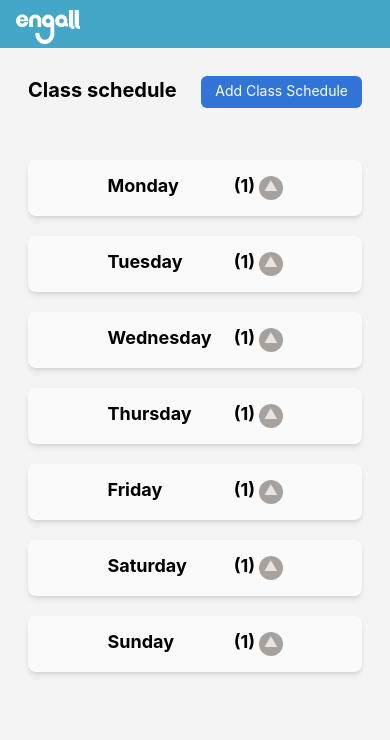
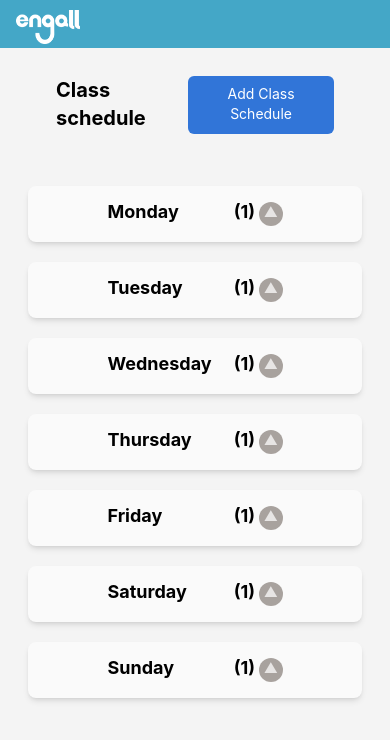
Before and after one commit to devMarco14/Engall_Schedule, a React (Create React App) app: page / in a window 390 px wide. Shown: the top 740 px of the page. Built offline with nearby package versions, Linux system fonts and the light colour scheme; data requests are answered from the project's data file.

Commit message:
#12 chore : 미디어 쿼리 조정

```diff
--- a/src/pages/schedulePage/SchedulePage.tsx
+++ b/src/pages/schedulePage/SchedulePage.tsx
@@ -35,11 +35,11 @@ function SchedulePage() {
 
   return (
     <main className="mx-7 bg-backgroundColor md:mx-0 lg:mx-7">
-      <section className="flex justify-between w-full my-7">
+      <section className="flex justify-between w-full my-7 px-7 lg:px-0">
         <h1 className="text-xl font-bold">Class schedule</h1>
         <Link
           to={Path.AddClassSchedule}
-          className="rounded-md p-2.5 pt-2 px-3.5 bg-buttonColor text-white"
+          className="flex jsutify-center items-center rounded-md p-2.5 pt-2 px-3.5 bg-buttonColor text-center text-white leading-5"
         >
           Add Class Schedule
         </Link>
--- a/src/pages/schedulePage/components/Dayslot.tsx
+++ b/src/pages/schedulePage/components/Dayslot.tsx
@@ -27,7 +27,7 @@ export default function Dayslot({ day, timeList }: DayslotProps) {
 
   return (
     <article
-      className={`flex flex-col items-center z-10 h-full mb-5 rounded-lg shadow-md px-2 py-3 bg-zinc-50 md:mb-0 md:rounded-none md:shadow-none md:py-0 md:bg-transparent ${
+      className={`flex flex-col items-center z-10 h-full mb-5 rounded-lg shadow-md px-1 py-3 bg-zinc-50 md:mb-0 md:rounded-none md:shadow-none md:py-0 md:bg-transparent lg:px-2 ${
         isSpread
           ? 'animate-[spreadDayslot_1s_ease-in-out_forwards]'
           : 'animate-[foldingDayslot_1s_ease-in-out_backwards]'
```
